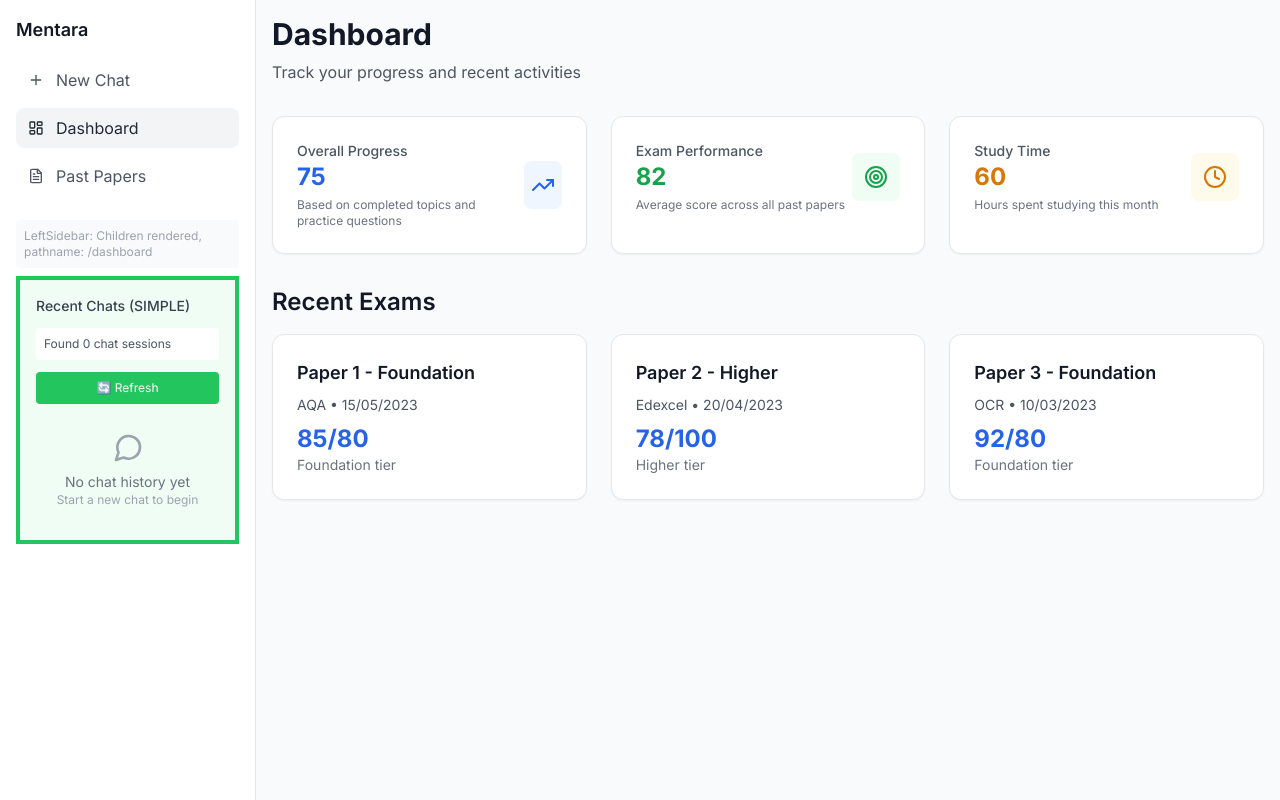
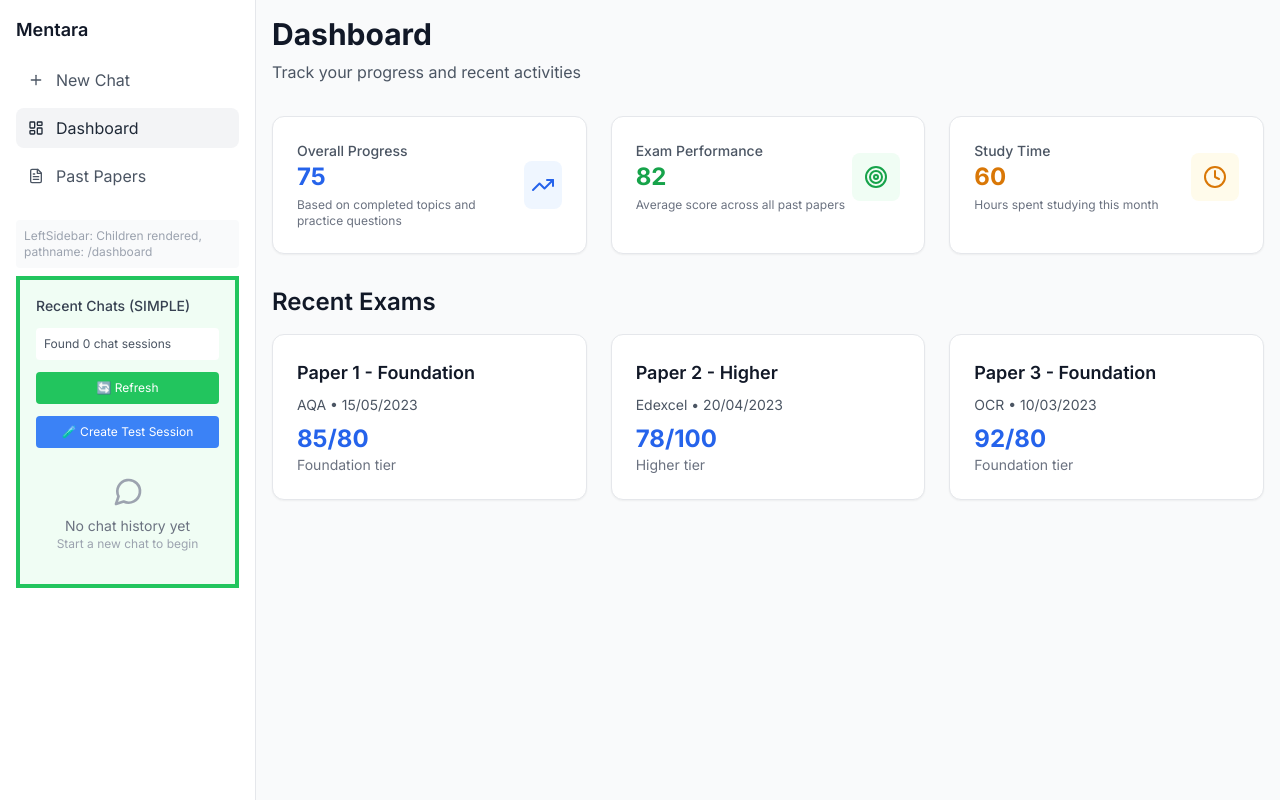
Before and after one commit to jack33wong/tutor, a Next.js app: page /dashboard in a window 1280 px wide. Built offline with nearby package versions, Linux system fonts and the light colour scheme.

Commit message:
Add test button to manually create chat session in ChatHistory - Create test session with timestamp and messages - Test if localStorage writing and reading works - Help isolate whether the issue is with session creation or reading

```diff
--- a/components/ChatHistory.tsx
+++ b/components/ChatHistory.tsx
@@ -77,6 +77,24 @@ export default function ChatHistory() {
 				🔄 Refresh
 			</button>
 
+			{/* Test button */}
+			<button
+				onClick={() => {
+					const testSession = {
+						id: 'test-' + Date.now(),
+						title: 'Test Chat',
+						messages: [{ role: 'assistant', content: 'This is a test message' }],
+						timestamp: new Date()
+					};
+					localStorage.setItem('chatSessions', JSON.stringify([testSession]));
+					console.log('Created test session:', testSession);
+					loadChatSessions();
+				}}
+				className="w-full p-2 bg-blue-500 text-white text-xs rounded hover:bg-blue-600 mb-3"
+			>
+				🧪 Create Test Session
+			</button>
+
 			{/* Chat sessions */}
 			{chatSessions.length === 0 ? (
 				<div className="text-center py-4">
```
